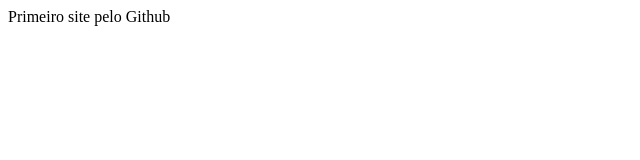
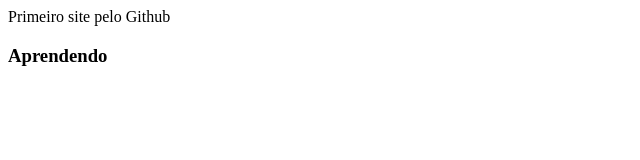
Before and after one commit to msaraujo10/msaraujo10.github.io, a plain HTML site: page index.html in a window 1280 px wide. Shown: the whole page, without its empty margins (0-640 px from the left). Drawn offline with Linux system fonts and the light colour scheme.

Commit message:
Update index.html

```diff
--- a/index.html
+++ b/index.html
@@ -1 +1,3 @@
 Primeiro site pelo Github
+
+<h3>Aprendendo</h3>
```
